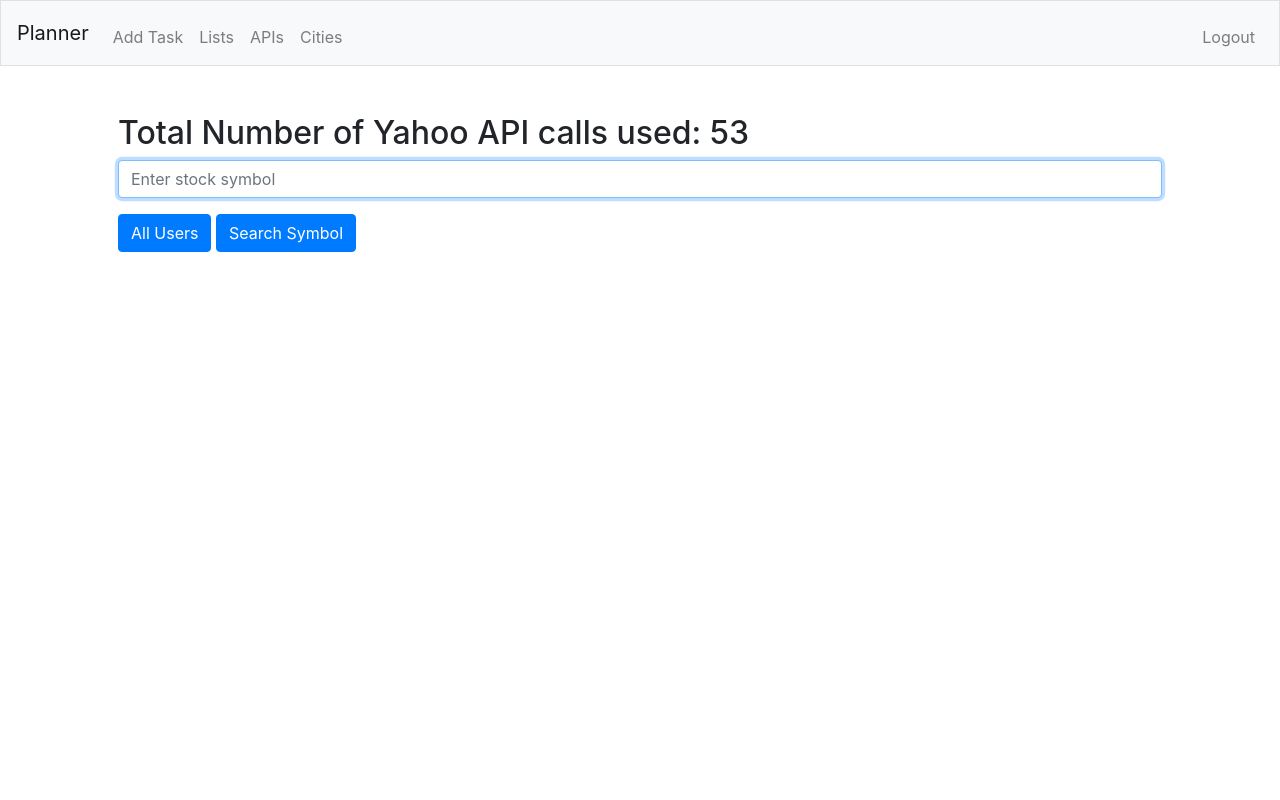
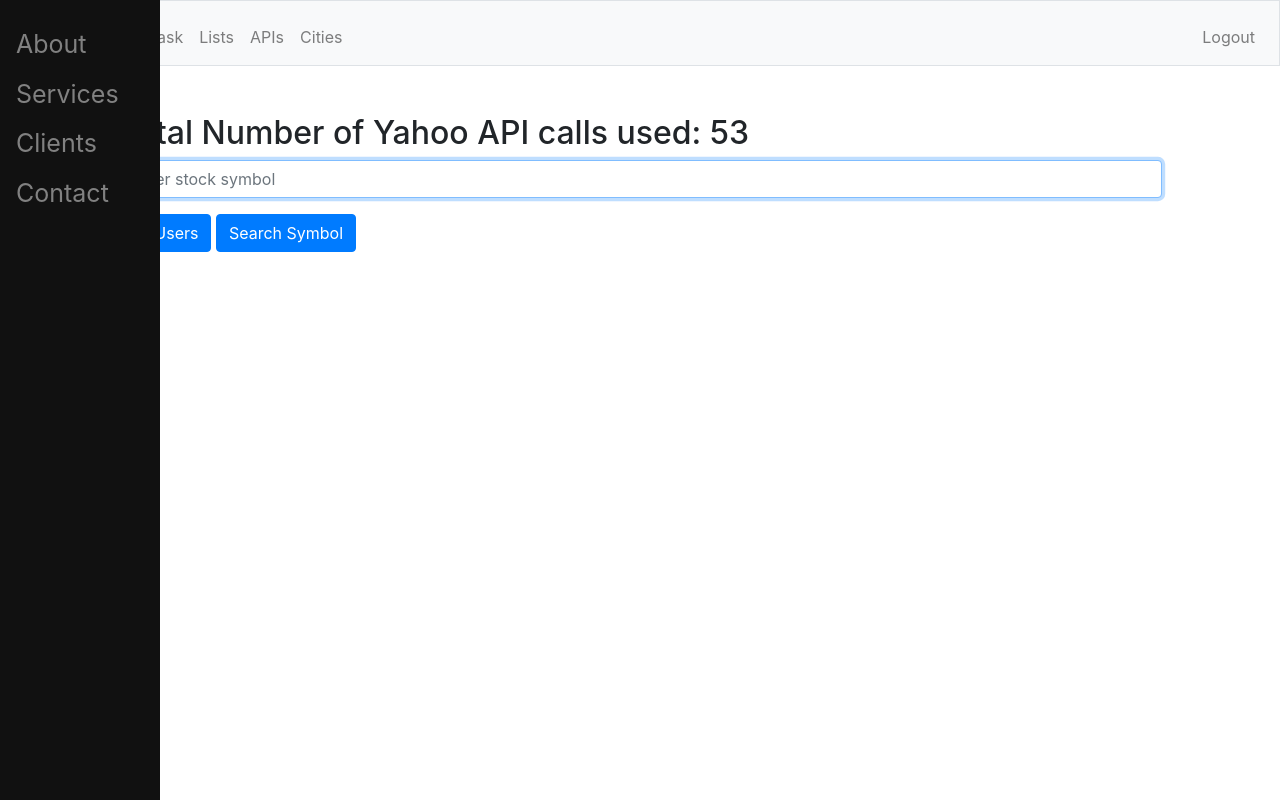
Before and after one commit to Dioniss8/taskPlanner, a Flask app: page /apis in a window 1280 px wide. Run offline with Flask 2, Linux system fonts and the light colour scheme; a user stored in the database is signed in; data comes from the database, SQL or seed files in the repository; both versions use the stored data as it was after the commit; some libraries are stand-ins or nearby versions.

Commit message:
Make nice sidebar in APIs section

```diff
--- a/static/styles.css
+++ b/static/styles.css
@@ -5,3 +5,29 @@
 .east{
     margin-right: 0;
 }
+
+.sidenav {
+  height: 100%; /* Full-height: remove this if you want "auto" height */
+  width: 160px; /* Set the width of the sidebar */
+  position: fixed; /* Fixed Sidebar (stay in place on scroll) */
+  z-index: 1; /* Stay on top */
+  top: 0; /* Stay at the top */
+  left: 0;
+  background-color: #111; /* Black */
+  overflow-x: hidden; /* Disable horizontal scroll */
+  padding-top: 20px;
+}
+
+/* The navigation menu links */
+.sidenav a {
+  padding: 6px 8px 6px 16px;
+  text-decoration: none;
+  font-size: 25px;
+  color: #818181;
+  display: block;
+}
+
+/* When you mouse over the navigation links, change their color */
+.sidenav a:hover {
+  color: #f1f1f1;
+}
--- a/templates/apis/index.html
+++ b/templates/apis/index.html
@@ -2,6 +2,15 @@
 
 {% block title %}
     NBA player stats
+{% endblock %}
+
+{% block sidebar %}
+    <div class="sidenav">
+        <a href="#">About</a>
+        <a href="#">Services</a>
+        <a href="#">Clients</a>
+        <a href="#">Contact</a>
+    </div>
 {% endblock %}
 
 {% block main %}
--- a/templates/layout.html
+++ b/templates/layout.html
@@ -34,7 +34,6 @@
 
     <body>
 
-
         <nav class="navbar navbar-expand-md navbar-light bg-light border">
             <a class="navbar-brand" href="/"><span class="blue">Planner</span></a>
             <button aria-controls="navbar" aria-expanded="false" aria-label="Toggle navigation" class="navbar-toggler" data-target="#navbar" data-toggle="collapse" type="button">
@@ -61,6 +60,8 @@
                 {% endif %}
         </nav>
 
+        {% block sidebar %}{% endblock %}
+
         <main class="container p-5">
             {% block main %}{% endblock %}
         </main>
```
Also changed, not shown: tasks.db.
